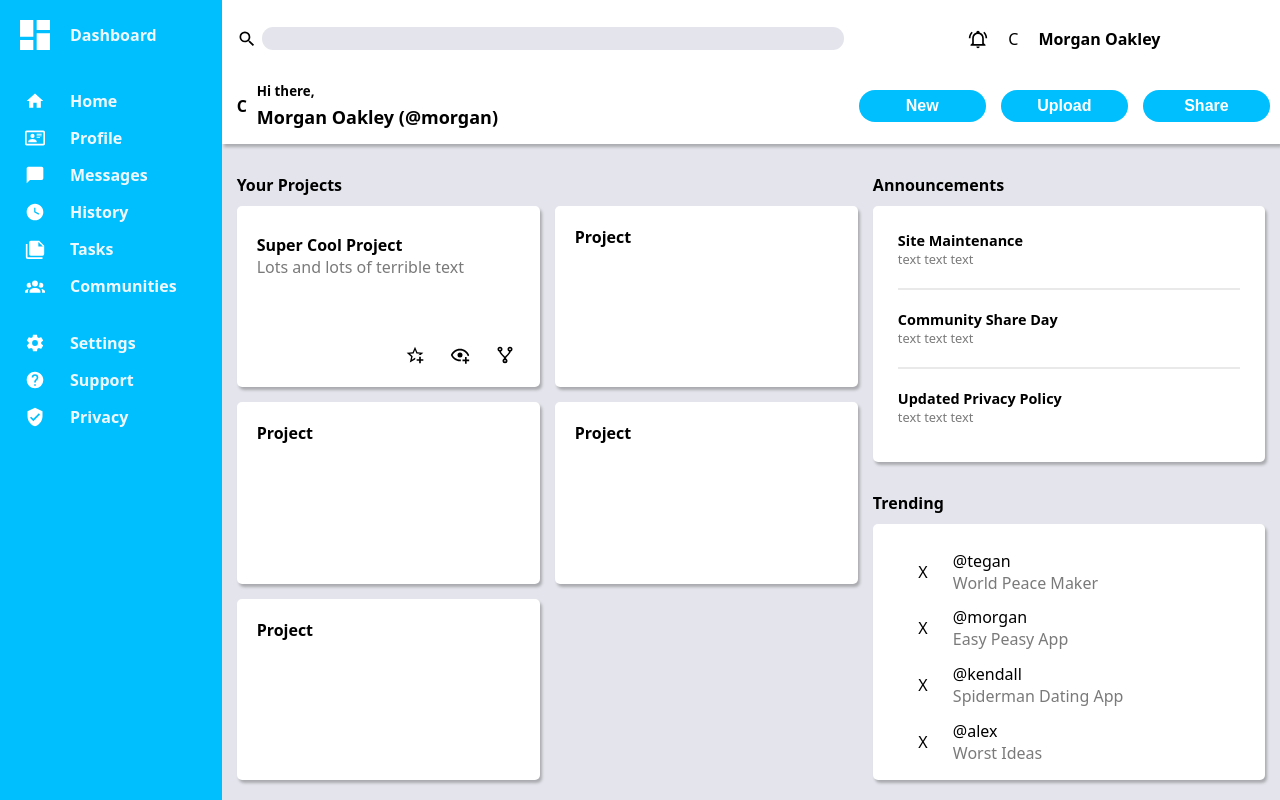
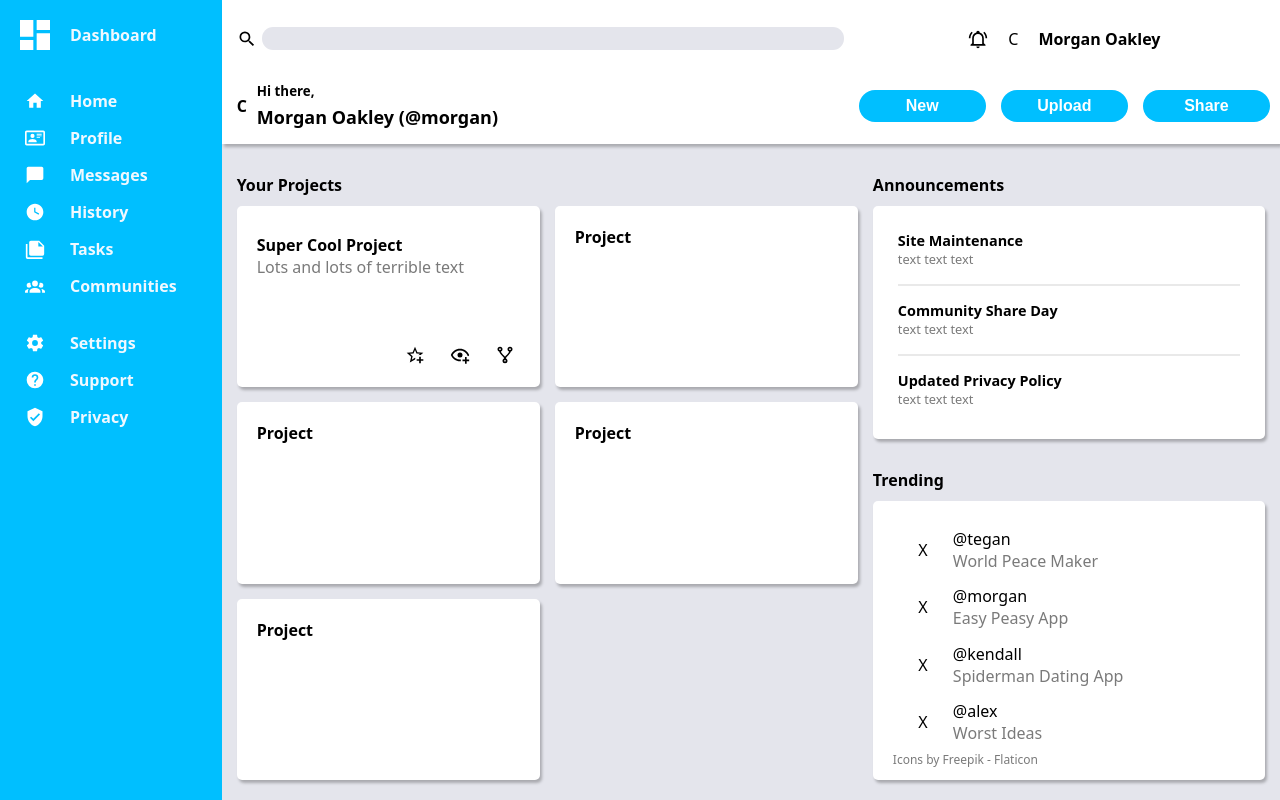
Before and after one commit to SpekkioKilwala/admin-dashboard, a plain HTML site: page index.html in a window 1280 px wide. Drawn offline with Linux system fonts and the light colour scheme.

Commit message:
Add user avatar files and attribution line

```diff
--- a/index.html
+++ b/index.html
@@ -100,6 +100,7 @@
           <div class="uid">@alex</div>
           <div class="app-name gr">Worst Ideas</div>
         </div>
+        <a href="https://www.flaticon.com/free-icons/animal" title="animal icons">Icons by Freepik - Flaticon</a>
       </div>
     </div>
   </div>
--- a/style.css
+++ b/style.css
@@ -200,8 +200,13 @@ body {
 .trending > .card {
   display: grid;
   grid-auto-flow: row;
-  grid-template-rows: 1fr;
-  grid-auto-rows: 1fr;
+  grid-template-rows: repeat(4, 3fr) 1fr;
+  /* I would use auto-rows but I need the */
+  /* attribution link at the end of it all, */
+  /* INSIDE the card. And I don't want to mess */
+  /* with the grid now. */
+  /* So the lesson is that I don't want to */
+  /* lock "being a grid" to the card itself. */
 }
 
 .trend {
@@ -225,6 +230,13 @@ body {
 
 .trend > app-name {
   grid-area: app-name;
+}
+
+a {
+  text-decoration: none;
+  color: rgb(122, 122, 122);
+  font-size: 12px;
+  font-weight: 400;
 }
 
 .titled {
```
Also changed, not shown: assets/chicken.png (added), assets/dog.png (added), assets/koala.png (added), assets/sea-lion.png (added).
